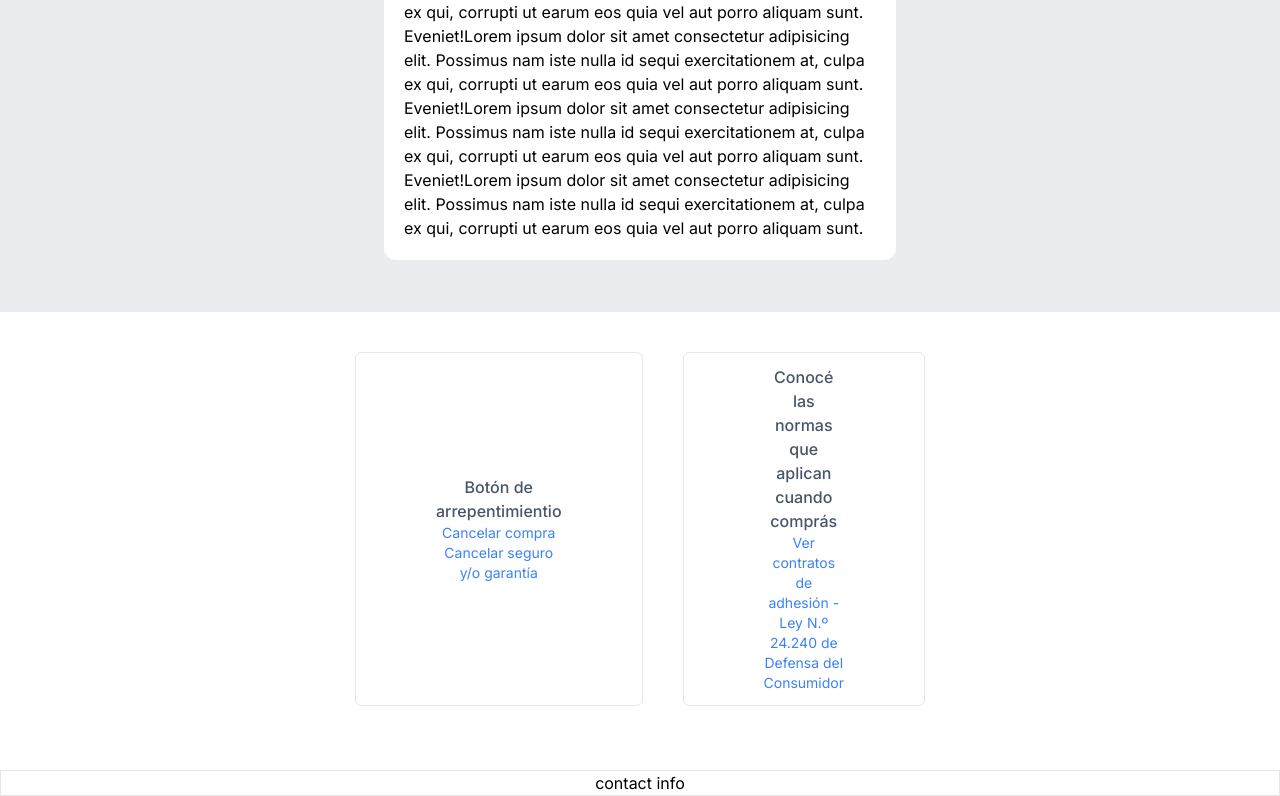
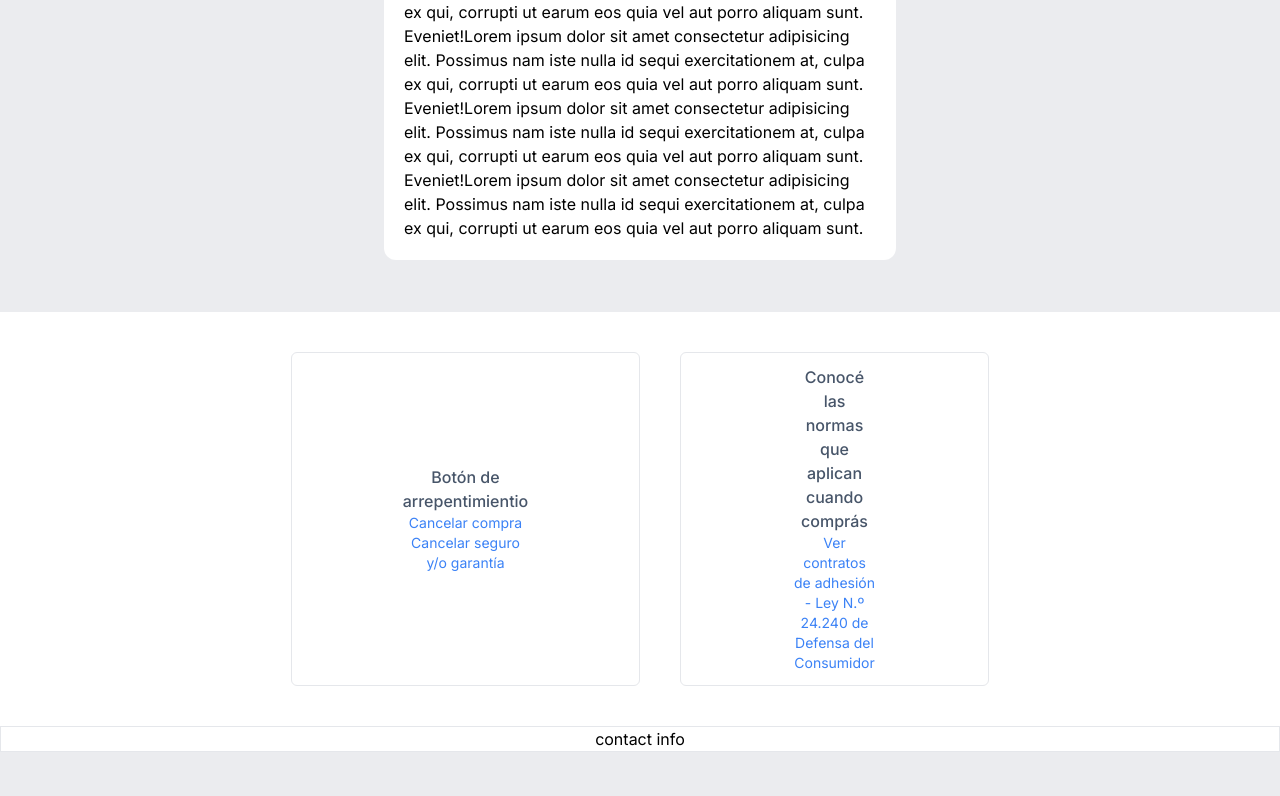
Before and after one commit to MatiasCancina/iTech-eCommerce, a Next.js app: page / in a window 1280 px wide. Shown: the part 936-1732 px from the top of the page. After the commit the page ends 1688 px from the top, so only its background shows below. Built offline with nearby package versions, Linux system fonts and the light colour scheme.

Commit message:
set boxes padding

```diff
--- a/components/Footer/Footer.jsx
+++ b/components/Footer/Footer.jsx
@@ -3,29 +3,30 @@ import React from "react";
 const Footer = () => {
   return (
     <div className="w-full bottom-0 bg-white flex flex-col justify-center items-center px-96">
+
       {/*footer boxes*/}
       <div className="flex py-10 space-x-10">
-        <div className="flex flex-col justify-center items-center text-center w-full border border-gray-200 p-3 px-20 rounded-md">
-          <text className="font-medium text-slate-600">
+        <div className="flex flex-col justify-center items-center text-center w-1/2 border border-gray-200 p-3 px-28 rounded-md">
+          <span className="font-medium text-slate-600">
             Botón de arrepentimientio
-          </text>
-          <text className="text-sm items-center text-blue-500 cursor-pointer">
+          </span>
+          <span className="text-sm items-center text-blue-500 cursor-pointer">
             Cancelar compra
-          </text>
-          <text className="text-sm text-blue-500 cursor-pointer">
+          </span>
+          <span className="text-sm text-blue-500 cursor-pointer">
             Cancelar seguro y/o garantía
-          </text>
+          </span>
         </div>
-        <div className="flex flex-col justify-center items-center text-center w-full border border-gray-200 p-3 px-20 rounded-md">
-          <text className="flex justify-center items-center font-medium text-slate-600">
+        <div className="flex flex-col justify-center items-center text-center w-1/2 border border-gray-200 p-3 px-28 rounded-md">
+          <span className="flex justify-center items-center font-medium text-slate-600">
             Conocé las normas que aplican cuando comprás
-          </text>
-          <text className="text-sm text-blue-500 cursor-pointer">
+          </span>
+          <span className="text-sm text-blue-500 cursor-pointer">
             Ver contratos de adhesión - Ley N.º 24.240 de Defensa del Consumidor
-          </text>
+          </span>
         </div>
       </div>
-      <br />
+
       <div className="border border-t-1 border-gray-200 w-screen flex items-center justify-center">
         contact info
       </div>
```
